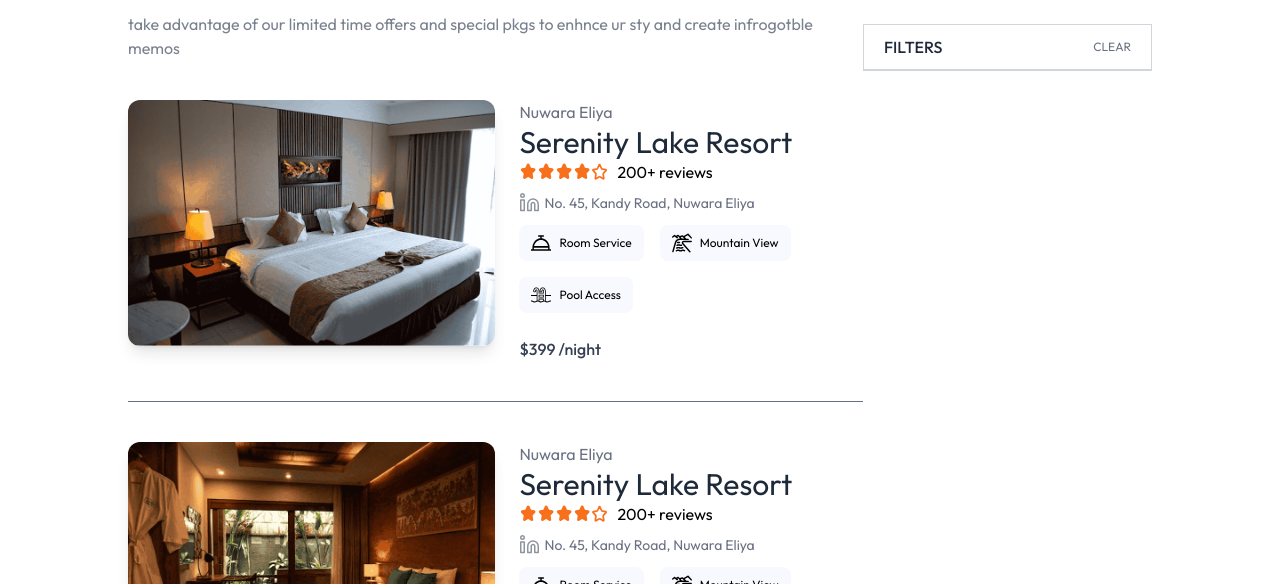
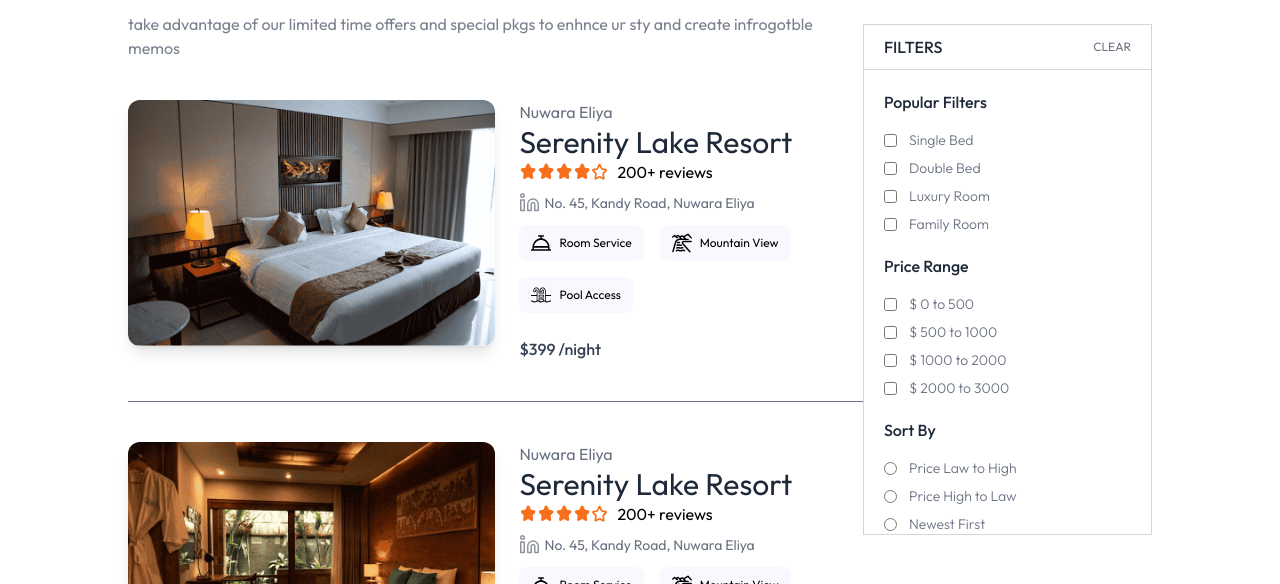
Before and after one commit to hasindu-nagolla/HelaStay, a React (Vite) app in the folder client/: page /rooms in a window 1280 px wide. Shown: the part 180-764 px from the top of the page. Built offline with nearby package versions, Linux system fonts and the light colour scheme; no server answers; a web font is replaced by a local one.

Commit message:
complete hotelrooms page UI

```diff
--- a/client/src/pages/AllRooms.jsx
+++ b/client/src/pages/AllRooms.jsx
@@ -3,10 +3,50 @@ import { assets, facilityIcons, roomsDummyData } from "../assets/assets";
 import { useNavigate } from "react-router-dom";
 import StarRating from "../components/StarRating";
 
+const CheckBox = ({ label, selected = false, onChange = () => {} }) => {
+  return (
+    <label className="flex gap-3 items-center cursor-pointer mt-2 text-sm">
+      <input
+        type="checkbox"
+        checked={selected}
+        onChange={(e) => onChange(e.target.checked, label)}
+      />
+      <span className="font-light select-none">{label} </span>
+    </label>
+  );
+};
+
+const RadioButton = ({ label, selected = false, onChange = () => {} }) => {
+  return (
+    <label className="flex gap-3 items-center cursor-pointer mt-2 text-sm">
+      <input
+        type="radio"
+        name="sortOption"
+        checked={selected}
+        onChange={() => onChange(label)}
+      />
+      <span className="font-light select-none">{label} </span>
+    </label>
+  );
+};
+
 const AllRooms = () => {
   // State variables
   const navigate = useNavigate();
   const [openFilters, setOpenFilters] = React.useState(false);
+
+  const roomTypes = ["Single Bed", "Double Bed", "Luxury Room", "Family Room"];
+  const priceRange = [
+    "0 to 500",
+    "500 to 1000",
+    "1000 to 2000",
+    "2000 to 3000",
+  ];
+  const sortOptions = [
+    "Price Law to High",
+    "Price High to Law",
+    "Newest First",
+  ];
 
   return (
     <div className="flex flex-col-reverse lg:flex-row items-start justify-between pt-28 md:pt-35 px-4 md:px-16 lg:px-24 xl:px-32">
@@ -101,10 +141,30 @@ const AllRooms = () => {
           </div>
         </div>
 
-        <div className={`${openFilters ? 'h-auto' : 'h-0 lg:h-auto'} overflow-hidden transition-all duration-700`}>
+        <div
+          className={`${openFilters ? "h-auto" : "h-0 lg:h-auto"} overflow-hidden transition-all duration-700`}
+        >
+          <div className="px-5 pt-5">
+            <p className="font-medium text-gray-800 pb-2">Popular Filters</p>
+            {roomTypes.map((room, index) => (
+              <CheckBox key={index} label={room} />
+            ))}
+          </div>
 
+          <div className="px-5 pt-5">
+            <p className="font-medium text-gray-800 pb-2">Price Range</p>
+            {priceRange.map((range, index) => (
+              <CheckBox key={index} label={`$ ${range}`} />
+            ))}
+          </div>
+
+          <div className="px-5 pt-5 bp-7">
+            <p className="font-medium text-gray-800 pb-2">Sort By</p>
+            {sortOptions.map((option, index) => (
+              <RadioButton key={index} label={option} />
+            ))}
+          </div>
         </div>
-
       </div>
     </div>
   );
```
